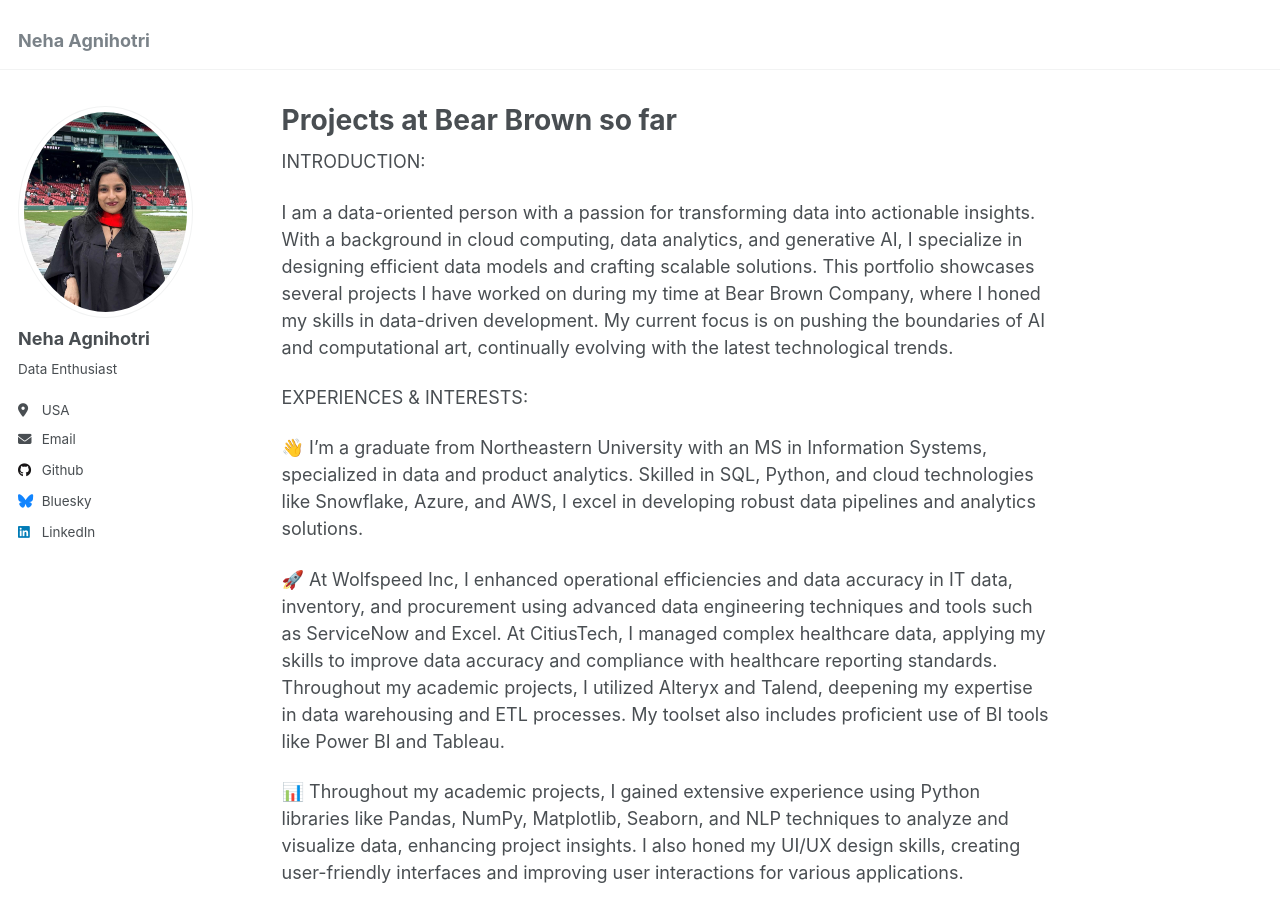
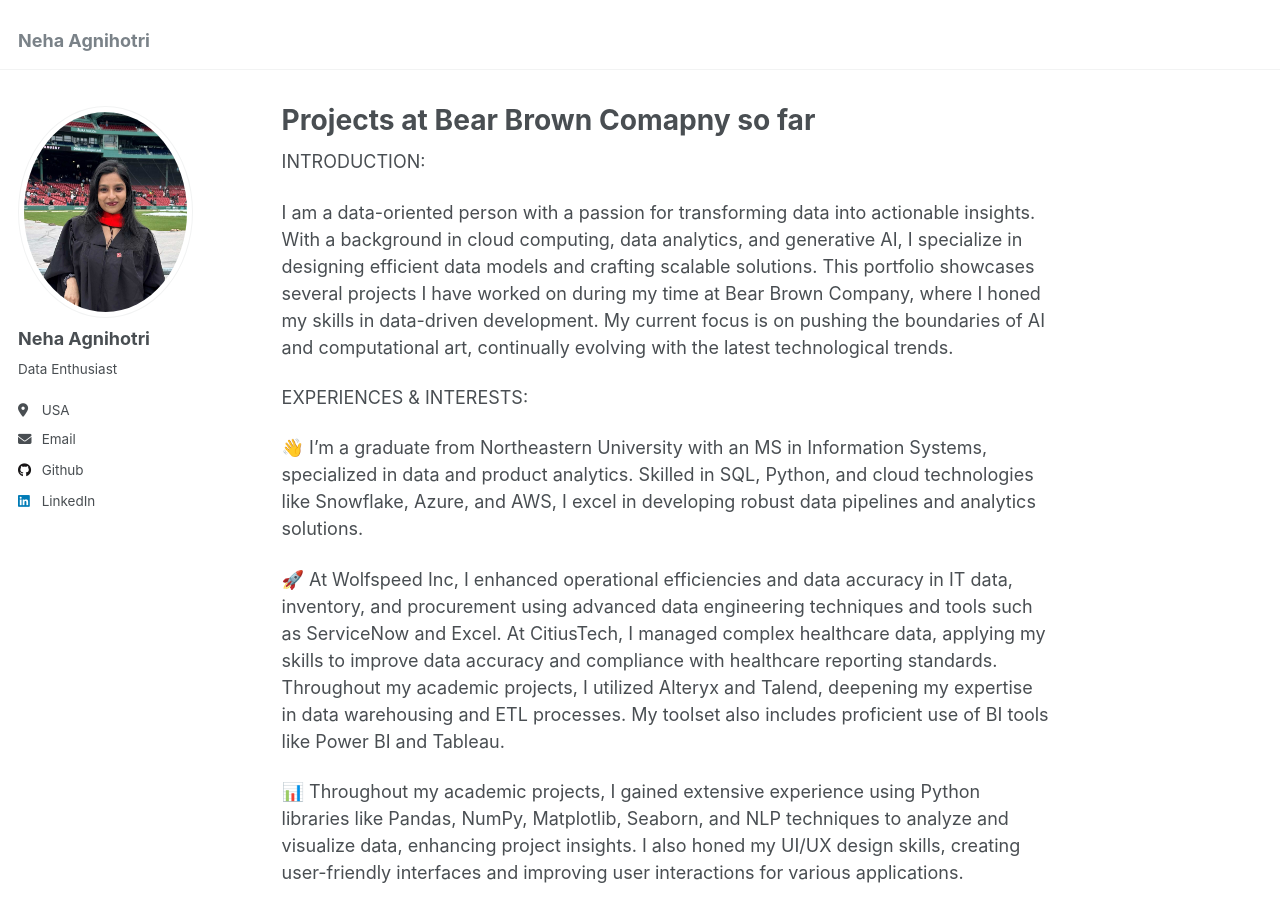
Before and after one commit to Neha-Agnihotri/Neha-Agnihotri.github.io, a Jekyll site: the page built from _pages/about.md, in a window 1280 px wide and 900 px high. Built offline with Jekyll 4.4.1, drawn with Linux system fonts in a browser that asks for light colours; part of the change alters nothing that is shown.

Commit message:
made sidebar and about content changes

```diff
--- a/_config.yml
+++ b/_config.yml
@@ -42,12 +42,12 @@ author:
   # bitbucket        : # Username - Update with your username on the site
   # codepen          : # Username
   # dribbble         : # Username
-  github           : "https://github.com/Neha-Agnihotri/DataScienceAnalytics"
+  github           : "Neha-Agnihotri/DataScienceAnalytics"
   # kaggle           : # Username
   # stackoverflow    : # User number or user number and name (i.e., use "1" or "1/jeff-atwood")
 
   # Social media
-  bluesky          : "bsky.app" # Replace this with you Bluesky username
+  # bluesky          : "bsky.app" # Replace this with you Bluesky username
   facebook         : # Username
   flickr           : # Username
   foursquare       : # Username
@@ -56,7 +56,7 @@ author:
   keybase          : # Username
   instagram        : # Username
   lastfm           : # Username
-  linkedin         : "https://www.linkedin.com/in/agnihotri-neha"
+  linkedin         : "agnihotri-neha"
   mastodon         : # URL
   medium           : # URL
   pinterest        : # Username
--- a/_pages/about.md
+++ b/_pages/about.md
@@ -1,6 +1,6 @@
 ---
 permalink: /
-title: "Projects at Bear Brown so far"
+title: "Projects at Bear Brown Comapny so far"
 author_profile: true
 redirect_from:
   - /about/
@@ -26,18 +26,18 @@ EXPERIENCES & INTERESTS:
 PROJECTS:
 (Click Github link on the left to know more!)
 
-1. Diabetes Risk Prediction (Python)
+Diabetes Risk Prediction (Python)
 
 This project's main goal was to thoroughly assess and choose the best machine learning model for predicting diabetes. This project is significant because it has the potential to improve early intervention and preventive strategies for people who are at risk of acquiring diabetes. The urgent global health issue presented by diabetes served as the driving force for the selection of this specific topic and dataset. Accurate and prompt identification of those at risk becomes crucial due to its rising prevalence and significant impact on public health.
 
-2. Superstore Sales Analysis (SQL)
+Superstore Sales Analysis (SQL)
 
 This project focuses on analyzing sales data using SQL to derive valuable insights. Key metrics include total sales, profit margins, and customer segmentation. The project involves writing complex SQL queries to track product performance, identify top-selling regions, and uncover sales trends over time. By leveraging SQL, the analysis provides a foundation for data-driven decision-making to optimize business strategies.
 
-3. Web Scraping (Python)
+Web Scraping (Python)
 
 The primary aim of this project is to leverage web scraping techniques to extract valuable data from the Yellow Pages website. This dataset will serve as a starting point for future research projects. It includes a complete list of restaurants in a specific place, including key insights such as restaurant names, contact information, precise addresses, customer ratings, and a variety of other relevant information.
 
-4. Supply Chain Anaysis Dashboard (Power BI)
+Supply Chain Anaysis Dashboard (Power BI)
 
 The dataset used in this Power BI project is from Kaggle, titled "DataCo Smart Supply Chain for Big Data Analysis." It includes comprehensive information on various aspects of supply chain management such as sales, customer details, product categories, shipping details, and more. This dataset is crucial for analyzing and optimizing supply chain processes, enabling data-driven decision-making for inventory management, demand planning, sales performance, delivery efficiency, and customer insights.
```
